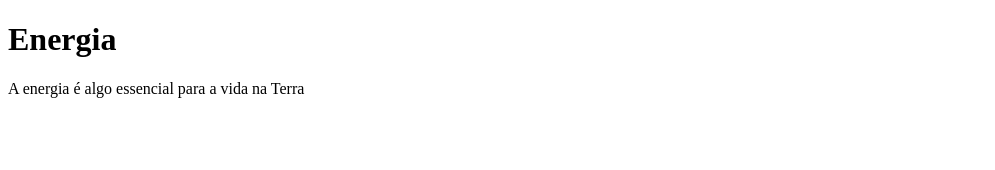
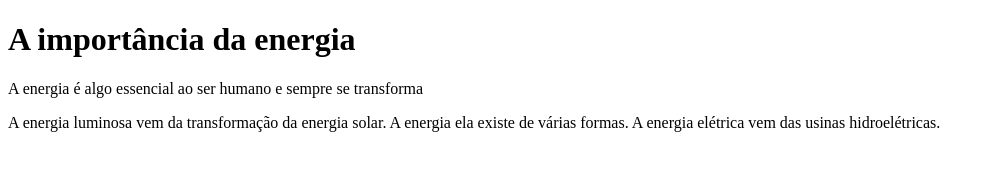
Before and after one commit to eechi123/testenoturno, a plain HTML site: page index.html in a window 1280 px wide. Shown: the whole page, without its empty margins (0-995 px from the left). Drawn offline with Linux system fonts and the light colour scheme.

Commit message:
introducao

```diff
--- a/index.html
+++ b/index.html
@@ -3,11 +3,15 @@
 <head>
     <meta charset="UTF-8">
     <meta name="viewport" content="width=device-width, initial-scale=1.0">
-    <title>Fisica</title>
+    <title>energia</title>
 </head>
 <body>
-    <h1>Energia</h1>
-    <p>A energia é algo essencial para a vida na Terra</p>
+    <h1>A importância da energia</h1>
+    <p>A energia é algo essencial ao ser humano e sempre se transforma</p>
+    <p>A energia luminosa vem da transformação da energia solar. A energia
+        ela existe de várias formas.
+        A energia elétrica vem das usinas hidroelétricas.
+    </p>
 
 </body>
 </html>
```
